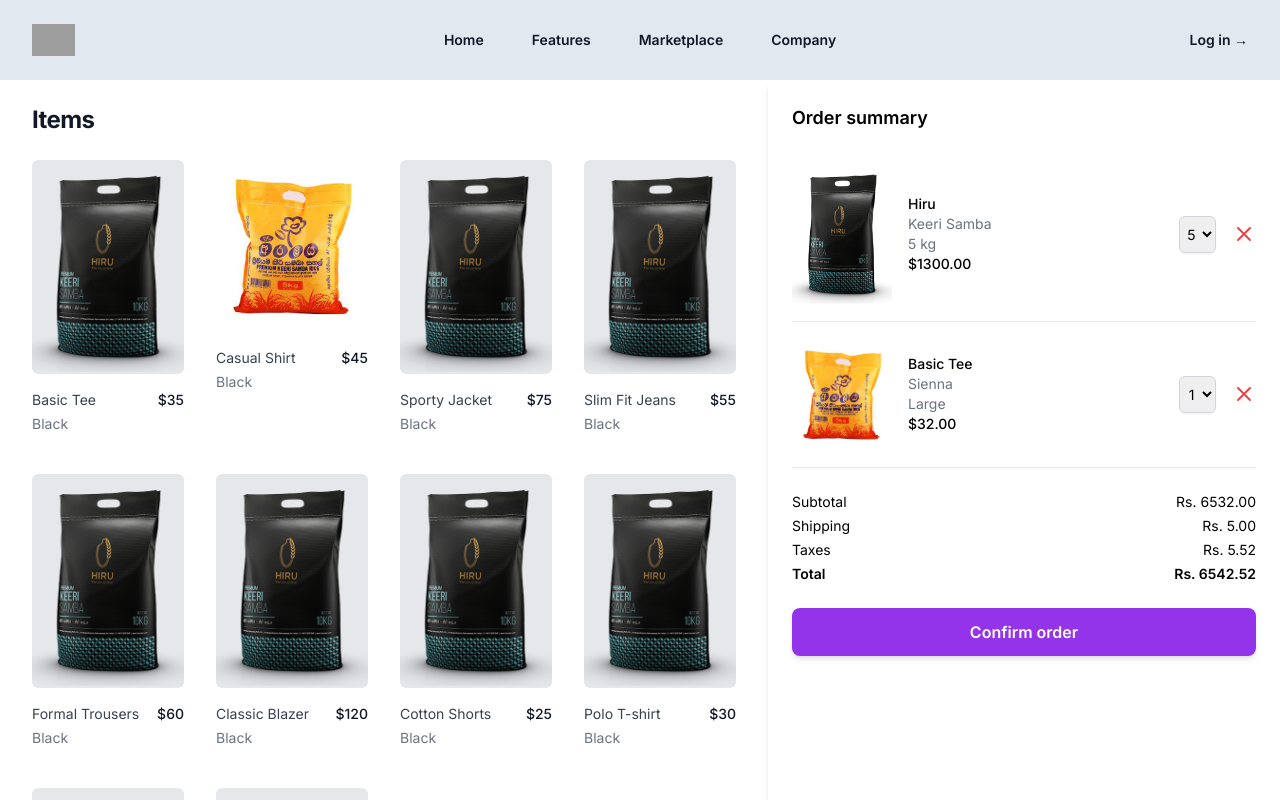
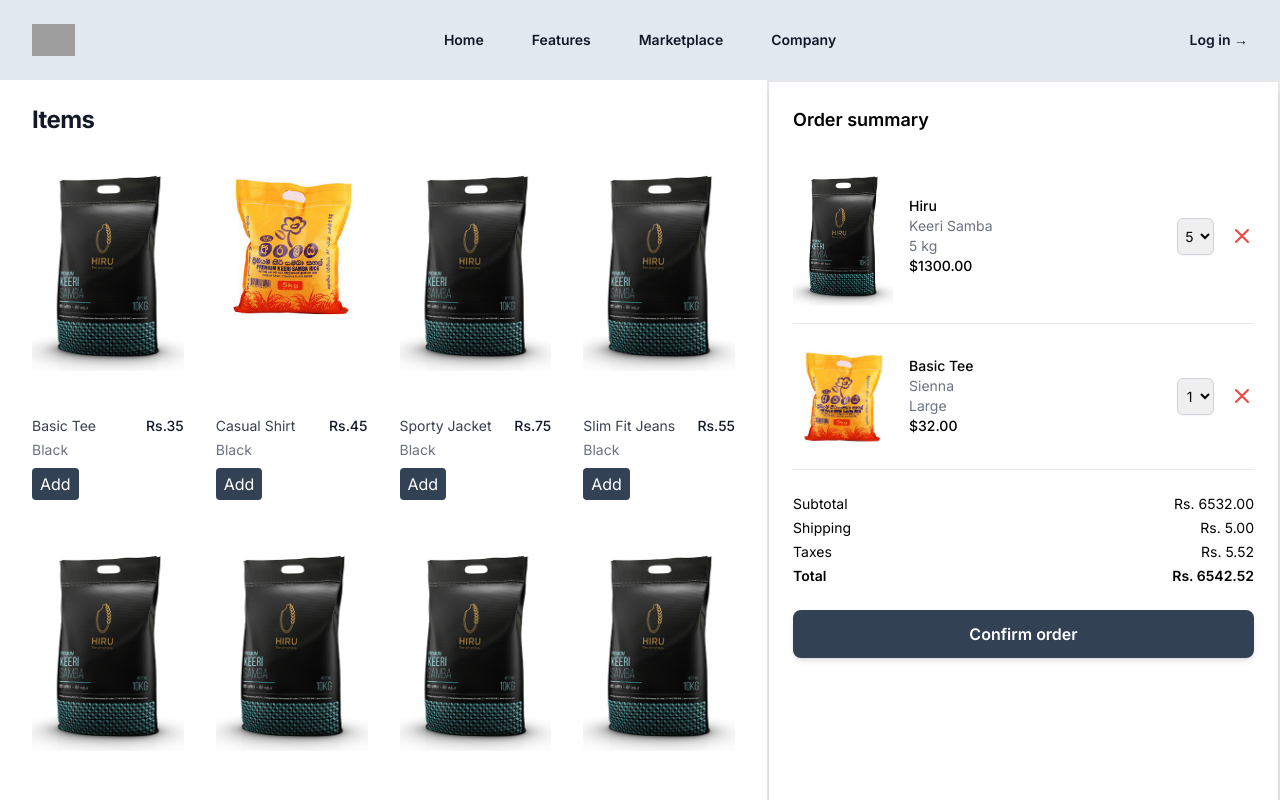
Before and after one commit to dinalUdagedara/Retail-POS, a Next.js app: page / in a window 1280 px wide. Shown: the top 800 px of the page. Built offline with nearby package versions, Linux system fonts and the light colour scheme; grey boxes are pictures that could not be loaded.

Commit message:
update: Updated the ui with conditional rendering for selected products

```diff
--- a/components/invoice-dashboard/bill/bill.tsx
+++ b/components/invoice-dashboard/bill/bill.tsx
@@ -94,7 +94,7 @@ const OrderSummary: React.FC<OrderSummaryProps> = ({
       </div>
       <button
         onClick={onConfirm}
-        className="w-full mt-6 py-3 bg-purple-600 text-white font-semibold rounded-lg shadow-md hover:bg-purple-700 focus:outline-none focus:ring-2 focus:ring-purple-500 focus:ring-offset-2"
+        className="w-full mt-6 py-3 bg-slate-700 text-white font-semibold rounded-lg shadow-md hover:bg-purple-700 focus:outline-none focus:ring-2 focus:ring-purple-500 focus:ring-offset-2"
       >
         Confirm order
       </button>
--- /dev/null
+++ b/components/invoice-dashboard/confirm-item/confirm-item.tsx
@@ -0,0 +1,9 @@
+const Confirmation = () => {
+    return (
+        <div>
+            Confirmation
+        </div>
+     );
+}
+
+export default Confirmation
--- a/components/invoice-dashboard/invoice-page.tsx
+++ b/components/invoice-dashboard/invoice-page.tsx
@@ -1,55 +1,68 @@
-"use client"
+"use client";
 import ItemList from "./item-list/item-list";
 import Bill from "./bill/bill";
-
+import Confirmation from "./confirm-item/confirm-item";
+import { useState } from "react";
 
 const items = [
   {
     id: 1,
-    name: 'Hiru',
-    color: 'Keeri Samba',
-    size: '5 kg',
-    price: 1300.00,
+    name: "Hiru",
+    color: "Keeri Samba",
+    size: "5 kg",
+    price: 1300.0,
     quantity: 5,
-    image: '/assets/hiru.jpg',
+    image: "/assets/hiru.jpg",
   },
   {
     id: 2,
-    name: 'Basic Tee',
-    color: 'Sienna',
-    size: 'Large',
+    name: "Basic Tee",
+    color: "Sienna",
+    size: "Large",
     price: 32.0,
     quantity: 1,
-    image: '/assets/araliya.jpg',
+    image: "/assets/araliya.jpg",
   },
 ];
 
-const subtotal = items.reduce((acc, item) => acc + item.price * item.quantity, 0);
+const subtotal = items.reduce(
+  (acc, item) => acc + item.price * item.quantity,
+  0
+);
 const shipping = 5.0;
 const taxes = 5.52;
 const total = subtotal + shipping + taxes;
 
-const handleConfirmOrder = () => {
-  // Handle order confirmation logic here
-  console.log('Order confirmed!');
-};
+const InvoicePage = () => {
+  const [itemSelected, setItemSelected] = useState<string | null>(null);
 
+  const handleConfirmOrder = () => {
+    // Handle order confirmation logic here
+    // setItemSelected("selected");
 
-const InvoicePage = () => {
+    console.log("Order confirmed!", itemSelected);
+  };
+
+  const handleConfirmItem = () => {
+    setItemSelected("selected");
+    console.log("Item Selected Successfully", itemSelected);
+  };
+
   return (
     <div className="flex flex-row justify-between w-full h-full ">
       <div className="hidden w-full sm:flex justify-center">
-        <ItemList />
+        {itemSelected ? <Confirmation/> : <ItemList onSelection={handleConfirmItem} />}
       </div>
 
-      <div className="w-screen sm:w-2/3 mt-10 sm:mt-0 flex justify-center">
+      <div className="w-screen sm:w-2/3 mt-10 sm:mt-0 flex justify-center border-2">
         <Bill
           items={items}
           subtotal={subtotal}
           shipping={shipping}
           taxes={taxes}
           total={total}
-          onConfirm={handleConfirmOrder} />
+          onConfirm={handleConfirmOrder}
+        />
       </div>
     </div>
   );
--- a/components/invoice-dashboard/item-list/item-list.tsx
+++ b/components/invoice-dashboard/item-list/item-list.tsx
@@ -1,121 +1,115 @@
-"use client"
+"use client";
 import Image from "next/image";
+import { MouseEventHandler } from "react";
 const products = [
   {
     id: 1,
     name: "Basic Tee",
     href: "#",
-    imageSrc:
-      "/assets/hiru.jpg",
+    imageSrc: "/assets/hiru.jpg",
     imageAlt: "Front of men's Basic Tee in black.",
-    price: "$35",
+    price: "Rs.35",
     color: "Black",
   },
   {
     id: 2,
     name: "Casual Shirt",
     href: "#",
-    imageSrc:
-      "/assets/araliya.jpg",
+    imageSrc: "/assets/araliya.jpg",
     imageAlt: "Front of men's Casual Shirt in black.",
-    price: "$45",
+    price: "Rs.45",
     color: "Black",
   },
   {
     id: 3,
     name: "Sporty Jacket",
     href: "#",
-    imageSrc:
-      "/assets/hiru.jpg",
+    imageSrc: "/assets/hiru.jpg",
     imageAlt: "Front of men's Sporty Jacket in black.",
-    price: "$75",
+    price: "Rs.75",
     color: "Black",
   },
   {
     id: 4,
     name: "Slim Fit Jeans",
     href: "#",
-    imageSrc:
-      "/assets/hiru.jpg",
+    imageSrc: "/assets/hiru.jpg",
     imageAlt: "Front of men's Slim Fit Jeans in black.",
-    price: "$55",
+    price: "Rs.55",
     color: "Black",
   },
   {
     id: 5,
     name: "Formal Trousers",
     href: "#",
-    imageSrc:
-      "/assets/hiru.jpg",
+    imageSrc: "/assets/hiru.jpg",
     imageAlt: "Front of men's Formal Trousers in black.",
-    price: "$60",
+    price: "Rs.60",
     color: "Black",
   },
   {
     id: 6,
     name: "Classic Blazer",
     href: "#",
-    imageSrc:
-      "/assets/hiru.jpg",
+    imageSrc: "/assets/hiru.jpg",
     imageAlt: "Front of men's Classic Blazer in black.",
-    price: "$120",
+    price: "Rs.120",
     color: "Black",
   },
   {
     id: 7,
     name: "Cotton Shorts",
     href: "#",
-    imageSrc:
-      "/assets/hiru.jpg",
+    imageSrc: "/assets/hiru.jpg",
     imageAlt: "Front of men's Cotton Shorts in black.",
-    price: "$25",
+    price: "Rs.25",
     color: "Black",
   },
   {
     id: 8,
     name: "Polo T-shirt",
     href: "#",
-    imageSrc:
-      "/assets/hiru.jpg",
+    imageSrc: "/assets/hiru.jpg",
     imageAlt: "Front of men's Polo T-shirt in black.",
-    price: "$30",
+    price: "Rs.30",
     color: "Black",
   },
   {
     id: 9,
     name: "Leather Belt",
     href: "#",
-    imageSrc:
-      "/assets/hiru.jpg",
+    imageSrc: "/assets/hiru.jpg",
     imageAlt: "Front of men's Leather Belt in black.",
-    price: "$40",
+    price: "Rs.40",
     color: "Black",
   },
   {
     id: 10,
     name: "Sneakers",
     href: "#",
-    imageSrc:
-      "/assets/hiru.jpg",
+    imageSrc: "/assets/hiru.jpg",
     imageAlt: "Front of men's Sneakers in black.",
-    price: "$80",
+    price: "Rs.80",
     color: "Black",
   },
 ];
 
-export default function ItemList() {
+interface ItemListProps {
+  onSelection: () => void;
+}
+
+const ItemList: React.FC<ItemListProps> = ({ onSelection }) => {
   return (
     <div className="bg-white ">
       <div className="mx-auto max-w-2xl px-4 py-6 sm:px-6  lg:max-w-7xl lg:px-8">
         <h2 className="text-2xl font-bold tracking-tight text-gray-900 ">
-         Items
+          Items
         </h2>
 
         <div className="mt-6 grid grid-cols-1 gap-x-6 gap-y-10 sm:grid-cols-2 lg:grid-cols-4 xl:gap-x-8">
           {products.map((product) => (
             <div key={product.id} className="group relative">
-              <div className="aspect-h-1 aspect-w-1 w-full overflow-hidden rounded-md bg-gray-200 lg:aspect-none group-hover:opacity-75 min-h-6">
-
+              <div className="aspect-h-1 aspect-w-1 w-full overflow-hidden rounded-md  lg:aspect-none group-hover:opacity-75 min-h-60">
                 <Image
                   alt={product.imageAlt}
                   src={product.imageSrc}
@@ -128,15 +122,22 @@ export default function ItemList() {
                 <div>
                   <h3 className="text-sm text-gray-700">
                     <a href={product.href}>
-                      <span aria-hidden="true" className="absolute inset-0" />
+                      <span aria-hidden="true" className=" block" />
                       {product.name}
                     </a>
                   </h3>
                   <p className="mt-1 text-sm text-gray-500">{product.color}</p>
+                  <button
+                  onClick={onSelection}
+                  className="mt-2 mr-0 bg-slate-700 text-white py-1 px-2 rounded hover:bg-blue-700"
+                >
+                  Add
+                </button>
                 </div>
                 <p className="text-sm font-medium text-gray-900">
                   {product.price}
                 </p>
+
               </div>
             </div>
           ))}
@@ -144,4 +145,5 @@ export default function ItemList() {
       </div>
     </div>
   );
-}
+};
+export default ItemList;
```
Also changed, not shown: 1 other file (tests, documents, lock files or other folders).
